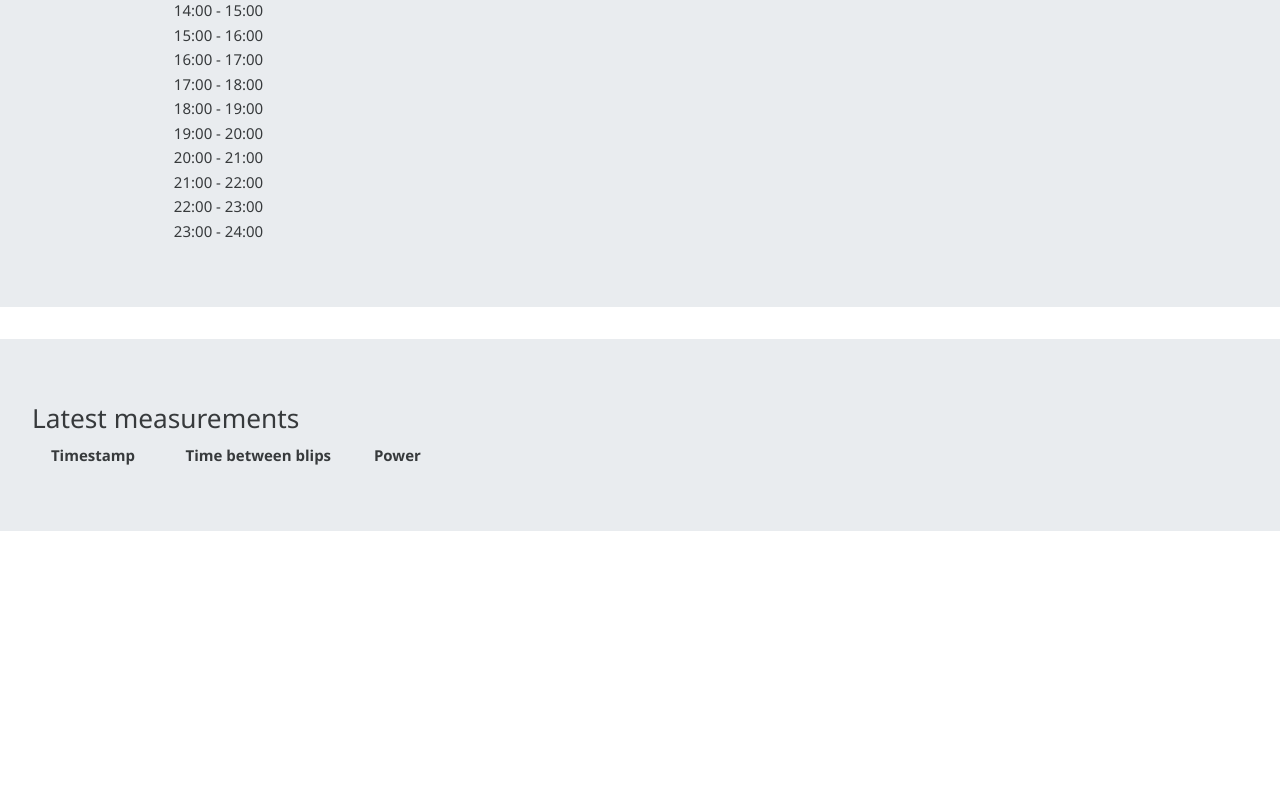
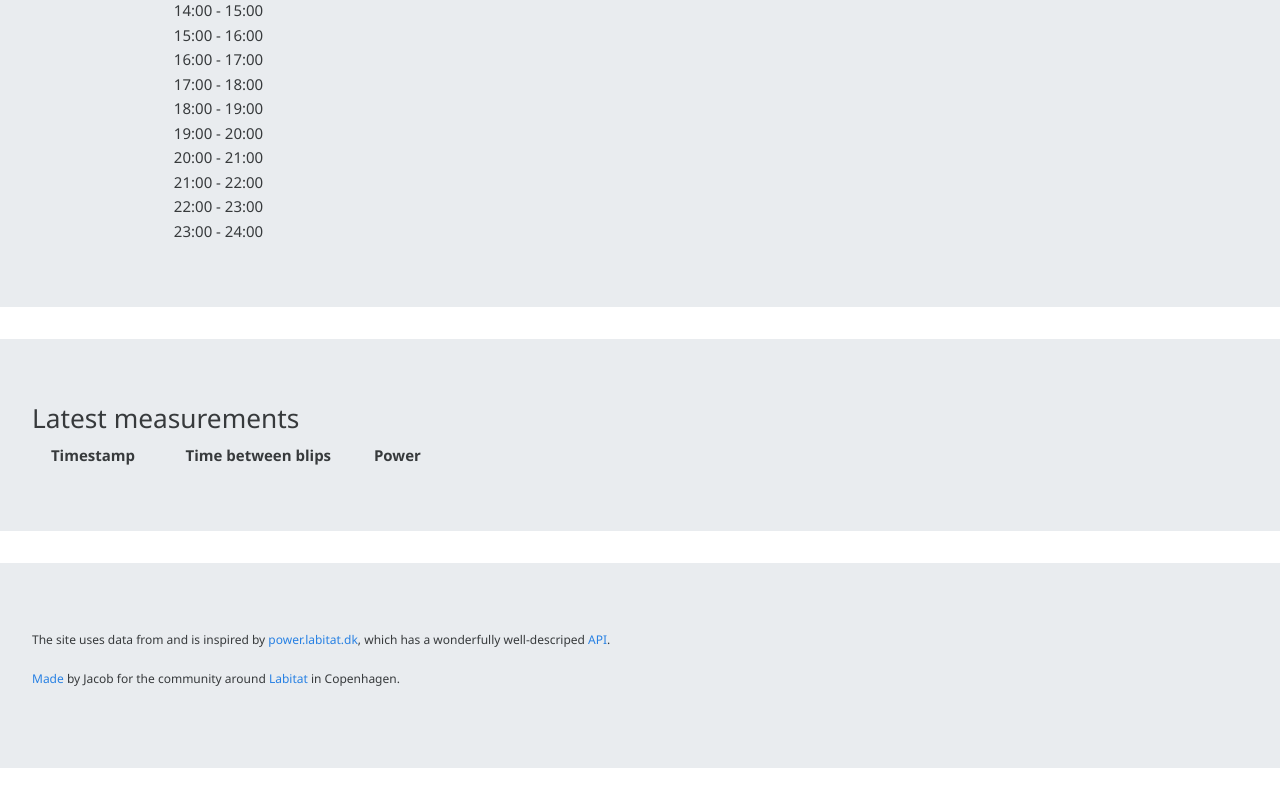
Before and after one commit to jacobkjaersgaardhansen/labitat, a React (Create React App) app in the folder power/: page / in a window 1280 px wide. Shown: the part 768-1568 px from the top of the page. Before the commit the page ends 1331 px from the top, so only its background shows below. Built offline with nearby package versions, Linux system fonts and the light colour scheme; no server answers; the HTML template or start-up script is replaced by a standard one.

Commit message:
Footer added

```diff
--- a/power/src/App.js
+++ b/power/src/App.js
@@ -2,12 +2,14 @@ import React from 'react';
 import './bootstrap.css';
 import Table from './components/Table';
 import Heatmap from './components/Heatmap';
+import Footer from './components/Footer';
 
 function App() {
   return (
     <div>
       <Heatmap />
       <Table />
+      <Footer />
     </div>
   );
 }
--- /dev/null
+++ b/power/src/components/Footer.js
@@ -0,0 +1,19 @@
+import React from 'react'
+
+export default function Footer(){
+  return (
+    <div className="jumbotron">
+      <p>
+        <small>
+          The site uses data from and is inspired by <a href="https://power.labitat.dk" target="_blank" rel="noopener noreferrer">power.labitat.dk</a>,
+          which has a wonderfully well-descriped <a href="https://github.com/labitat/blipserver" target="_blank" rel="noopener noreferrer">API</a>.
+        </small>
+      </p>
+      <p>
+        <small>
+        <a target="_blank" rel="noopener noreferrer" href="https://github.com/jacobkjaersgaardhansen/labitat/tree/master/power">Made</a> by Jacob for the community around <a href="https://labitat.dk" target="_blank" rel="noopener noreferrer">Labitat</a> in Copenhagen.
+        </small>
+      </p>
+    </div>
+  )
+}
```
